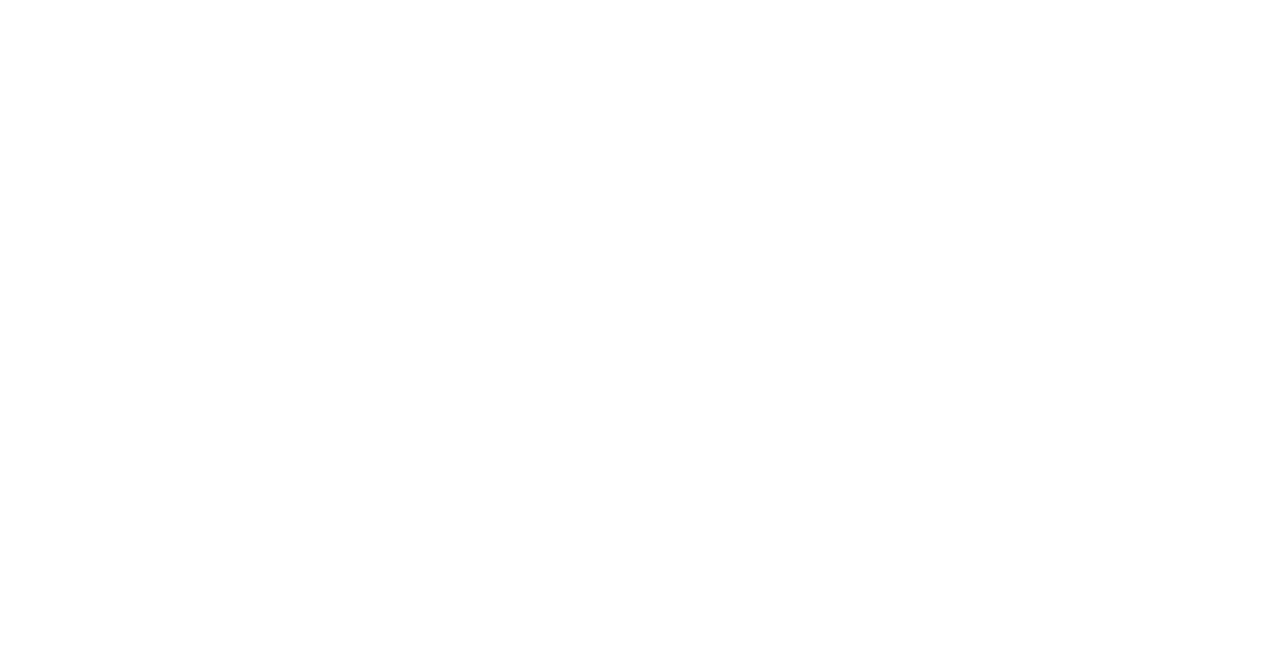
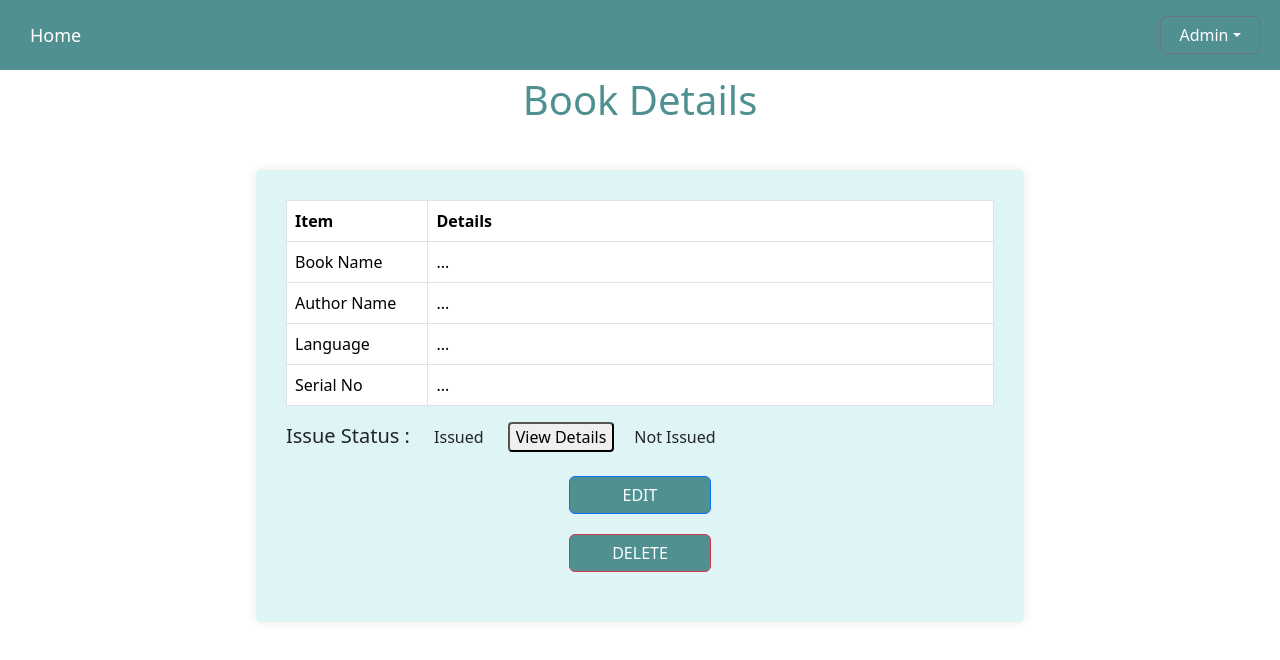
Before and after one commit to Iamfasna/Library, a React (Create React App) app in the folder library-app/: page /bookDetails in a window 1280 px wide. Before the commit this address had no page. Shown: the top 660 px of the page. Built offline with nearby package versions, Linux system fonts and the light colour scheme.

Commit message:
Book details page added

```diff
--- a/library-app/src/App.js
+++ b/library-app/src/App.js
@@ -5,6 +5,7 @@ import { BrowserRouter as Router, Route, Routes } from 'react-router-dom'
 import AdminHome from './screens/AdminHome';
 import AddBook from './screens/AddBook';
 import AddStudent from './screens/AddStudent';
+import BookDetails from './screens/BookDetails';
 
 function App() {
   return (
@@ -16,6 +17,7 @@ function App() {
           <Route path="/adminHome" element={<AdminHome />}></Route>
           <Route path="/addBook" element={<AddBook />}></Route>
           <Route path="/addStudent" element={<AddStudent/>}></Route>
+          <Route path="/bookDetails" element={<BookDetails/>}></Route>
         </Routes>
       </Router>
 
--- a/library-app/src/screens/AddBook.js
+++ b/library-app/src/screens/AddBook.js
@@ -11,19 +11,19 @@ function AddBook() {
         <form>
           <div className="mb-3">
             <label htmlFor="formGroupExampleInput" className="form-label">Name</label>
-            <input type="text" style={{ width: '700px' }} className="form-control" id="formGroupExampleInput" placeholder="Name" />
+            <input type="text" className="form-control" id="formGroupExampleInput" placeholder="Name" />
           </div>
           <div className="mb-3">
             <label htmlFor="formGroupExampleInput2" className="form-label">Author</label>
-            <input type="text" style={{ width: '700px' }} className="form-control" id="formGroupExampleInput2" placeholder="Author" />
+            <input type="text" className="form-control" id="formGroupExampleInput2" placeholder="Author" />
           </div>
           <div className="mb-3">
             <label htmlFor="formGroupExampleInput" className="form-label">Language</label>
-            <input type="text" style={{ width: '700px' }} className="form-control" id="formGroupExampleInput" placeholder="Language" />
+            <input type="text" className="form-control" id="formGroupExampleInput" placeholder="Language" />
           </div>
           <div className="mb-3">
             <label htmlFor="formGroupExampleInput" className="form-label">Serial No</label>
-            <input type="text" style={{ width: '700px' }} className="form-control" id="formGroupExampleInput" placeholder="1234..." />
+            <input type="text" className="form-control" id="formGroupExampleInput" placeholder="1234..." />
           </div>
           <button type="submit" className="btn btn-primary" > Submit</button>
         </form>
--- a/library-app/src/screens/AddStudent.js
+++ b/library-app/src/screens/AddStudent.js
@@ -1,6 +1,6 @@
 import React from 'react';
 import Header from '../components/Header';
-import '../styles/AddStudent.css';
+import '../styles/AddBook.css';
 
 function AddStudent() {
   return (
@@ -15,7 +15,6 @@ function AddStudent() {
             </label>
             <input
               type="text"
-              style={{ width: '700px' }}
               className="form-control"
               id="formGroupExampleInput"
               placeholder="Name"
@@ -27,7 +26,6 @@ function AddStudent() {
             </label>
             <input
               type="text"
-              style={{ width: '700px' }}
               className="form-control"
               id="formGroupExampleInput2"
               placeholder="class"
@@ -39,7 +37,6 @@ function AddStudent() {
             </label>
             <input
               type="text"
-              style={{ width: '700px' }}
               className="form-control"
               id="formGroupExampleInput"
               placeholder="123.."
--- /dev/null
+++ b/library-app/src/screens/BookDetails.js
@@ -0,0 +1,60 @@
+import React from 'react'
+import Header from '../components/Header'
+import '../styles/BookDetails.css'
+
+
+function BookDetails() {
+  return (
+    <div><Header/>
+    <div className='main'>
+        <p className='title'>Book Details</p>
+        <div className='bookDetails'>
+        <table className="table table-bordered">
+        <thead>
+    <tr>
+        <th scope="col" style={{ width: '20%' }}>Item</th>
+        <th scope="col">Details</th>
+    </tr>
+</thead>
+
+  <tbody>
+    <tr>
+
+      <td>Book Name</td>
+      <td>...</td>
+      </tr>
+    <tr>
+
+      <td>Author Name</td>
+      <td>...</td>
+      </tr>
+    <tr>
+
+      <td>Language</td>
+      <td>...</td>
+      </tr>
+    <tr>
+
+      <td>Serial No</td>
+      <td>...</td>
+      </tr>
+
+
+  </tbody>
+</table>
+<h5 className='issueStatus'>Issue Status :</h5>   <div className='issueText'><span>Issued </span><button className='statusBtn'>View Details</button>
+    </div>
+    <div className='issueText' style={{display : 'hidden'}}><span> Not Issued </span>
+    </div>
+
+        <button type="submit" className="btn btn-primary" > EDIT</button>
+        <button type="submit" className="btn btn-danger" > DELETE</button>
+        </div>
+
+
+    </div>
+    </div>
+  )
+}
+
+export default BookDetails
--- a/library-app/src/styles/AddBook.css
+++ b/library-app/src/styles/AddBook.css
@@ -1,5 +1,8 @@
+body{
+  margin: 0;
+}
 .addform {
-
+  width: 60%;
   margin: 40px auto;
   background-color: rgba(216, 242, 243, 0.8);
   padding: 30px;
@@ -21,7 +24,9 @@
 .btn {
   display: block;
   margin: 20px auto;
-  width: 200px;
+  width:20%;
+  max-width: 200px;
+  min-width: 100px;
   /* Adjust width as needed */
   background-color: #509091;
 }
--- a/library-app/src/styles/AddStudent.css
+++ /dev/null
@@ -1,29 +0,0 @@
-.addform {
-  position: absolute;
-  top: 50%;
-  left: 50%;
-  transform: translate(-50%, -50%);
-  background-color: rgba(255, 255, 255, 0.8);
-  padding: 30px;
-  box-shadow: 0 0 10px rgba(0, 0, 0, 0.1);
-  border-radius: 5px;
-}
-
-.title {
-  text-align: center;
-  font-size: 40px;
-  color: #509091;
-}
-
-.mb-3 {
-  margin: 20px auto;
-  max-width: 700px;
-}
-
-.btn {
-  display: block;
-  margin: 20px auto;
-  width: 200px;
-  /* Adjust width as needed */
-  background-color: #509091;
-}
--- /dev/null
+++ b/library-app/src/styles/BookDetails.css
@@ -0,0 +1,38 @@
+body{
+    margin: 0;
+  }
+
+  .bookDetails {
+    width: 60%;
+    margin: 40px auto;
+    background-color: rgba(216, 242, 243, 0.8);
+    padding: 30px;
+    box-shadow: 0 0 10px rgba(0, 0, 0, 0.1);
+    border-radius: 5px;
+  }
+
+
+  .title {
+    text-align: center;
+    font-size: 40px;
+    color: #509091;
+  }
+  .tablePpty
+  {
+    margin: auto;
+  }
+
+  .issueStatus, .issueText
+  {
+    display: inline-block;
+    margin-right: 20px;
+  }
+  span
+  {
+
+    margin-right: 20px;
+  }
+  .statusBtn
+  {
+    border-radius: 4px;
+  }
--- a/library-app/src/styles/Header.css
+++ b/library-app/src/styles/Header.css
@@ -5,6 +5,7 @@ nav {
     justify-content: space-between;
     align-items: center;
     padding: 0 20px;
+
   }
 
   .nav-container {
@@ -30,11 +31,14 @@ nav {
   .nav-right {
     display: flex;
     align-items: center;
+
+
   }
 
   .dropdown {
     position: relative;
     display: inline-block;
+
   }
 
   .dropdown-button {
@@ -43,6 +47,7 @@ nav {
     color: white;
     font-size: 18px;
     padding: 10px;
+
   }
   .dropdown-list {
     list-style: none;
@@ -78,11 +83,11 @@ nav {
     display: block;
   }
 
-  .cards{
+  /* .cards{
   background-color: #dcdbdb5b;
   padding: 20px;
   border-radius: 10px;
   box-shadow: 0px 0px 10px rgba(0, 0, 0, 0.1);
   transition: all 0.3s ease;
   cursor: pointer;
-  }
+  } */
```
